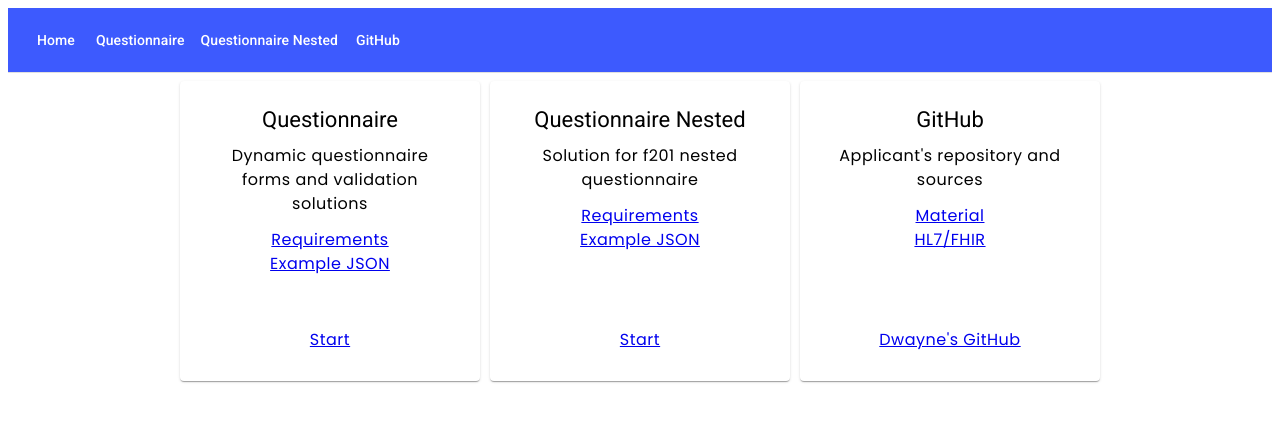
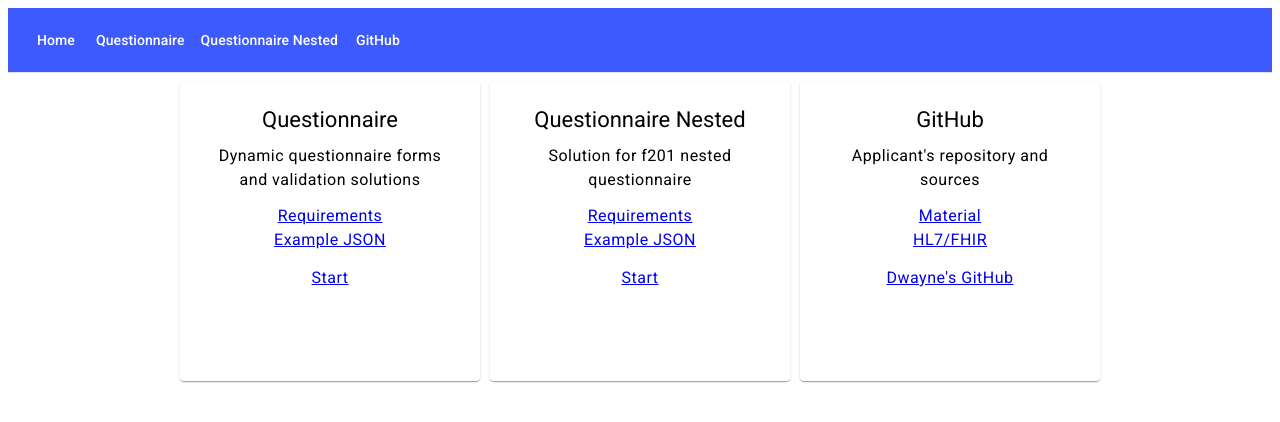
Before and after one commit to dwaynewyj/questionnaire, an Angular app in the folder fe/: page /home in a window 1280 px wide. Shown: the top 422 px of the page. Built offline with nearby package versions, Linux system fonts and the light colour scheme.

Commit message:
Clean up

```diff
--- a/fe/src/app/home/home.component.scss
+++ b/fe/src/app/home/home.component.scss
@@ -1,27 +1,50 @@
 .home {
   display: flex;
   justify-content: center;
+  align-items: center;
+  height: 100%;
   gap: 10px;
-  font-family: Poppins;
 
   .card-container {
-    mat-card {
-      display: flex;
-      flex-direction: column;
-      align-items: center;
+    display: flex;
+    justify-content: center;
+    flex-wrap: wrap;
+    gap: 20px;
+
+    .custom-card {
       width: 300px;
       height: 300px;
       padding: 15px;
+      display: flex;
+      flex-direction: column;
+      justify-content: space-between;
 
-      mat-card-content {
-        text-align: center;
+      .mat-card-header {
+        padding: 10px;
       }
 
-      mat-card-actions {
+      .mat-card-content {
+        text-align: center;
+        flex-grow: 1;
+
+        .sublink-container {
+          display: flex;
+          justify-content: center;
+          flex-wrap: wrap;
+
+          div {
+            width: 100%;
+          }
+        }
+      }
+
+      .mat-card-actions {
         display: flex;
         justify-content: center;
-        margin-top: auto;
-        /* Align actions to the bottom */
+
+        a {
+          margin: 0 5px;
+        }
       }
     }
   }
```
Also changed, not shown: fe/src/app/questionnaire-nested/questionnaire-nested.component.ts (+0 -8 lines), fe/src/app/questionnaire/questionnaire.component.ts (+0 -13 lines), 2 other files (tests, documents, lock files or other folders).
